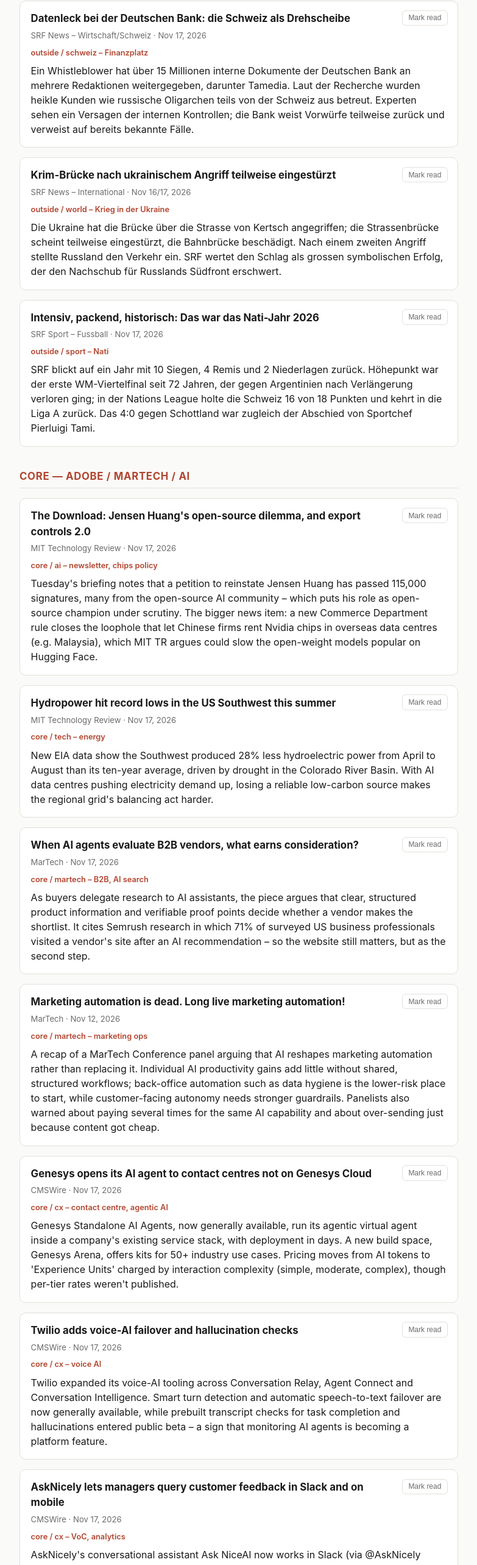
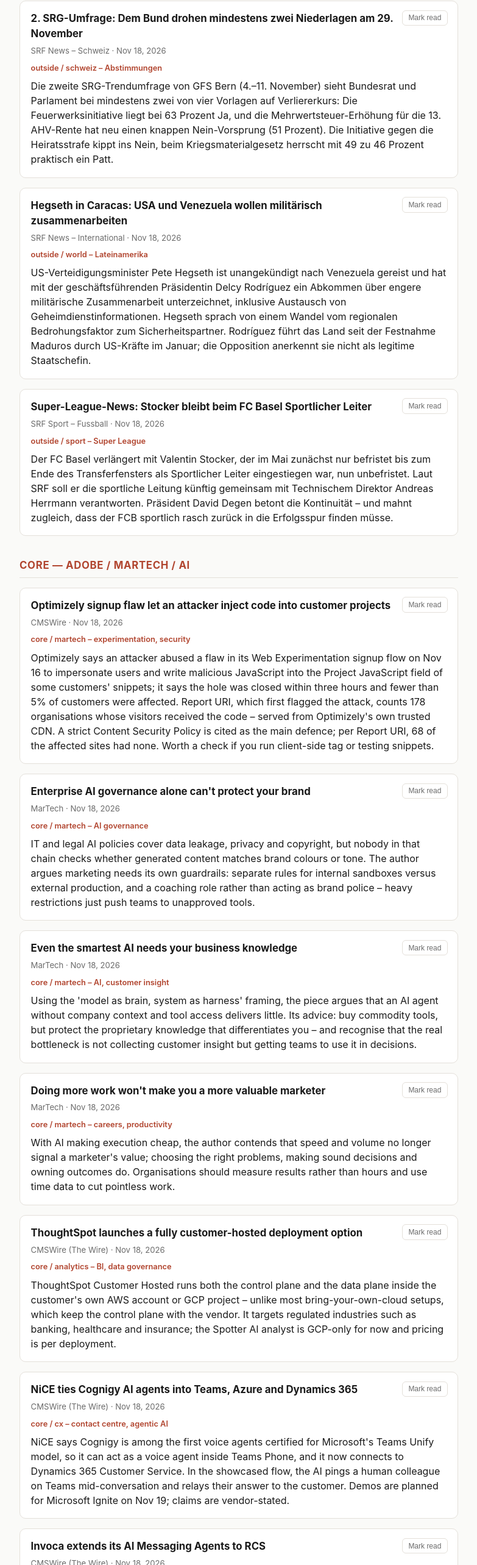
Before and after one commit to magicistheanswer/news-digest, a plain HTML site: page docs/index.html in a window 1280 px wide. Shown: the part 213-2780 px from the top of the page at 61% size, without its empty margins (248-1031 px from the left). Drawn offline with Linux system fonts and the light colour scheme.

Commit message:
Digest 2026-11-19: 11 articles (8 core / 3 outside)
Skipped: Adobe blog/newsroom (nothing new), MeasureCamp (events only),
Kicker (international break, nothing confirmably dated), BBC News/Sport
(not reachable by search tool). Direct RSS still blocked; WebSearch fallback.

Co-Authored-By: Claude Opus 5.5 <noreply@anthropic.com>
Claude-Session: https://claude.ai/code/session_01ML879BnzZtorUysLbsEzr7

```diff
--- a/docs/index.html
+++ b/docs/index.html
@@ -3,7 +3,7 @@
 <head>
 <meta charset="UTF-8">
 <meta name="viewport" content="width=device-width, initial-scale=1.0">
-<title>Morning News Digest — 2026-11-18</title>
+<title>Morning News Digest — 2026-11-19</title>
 <style>
   :root {
     color-scheme: light dark;
@@ -95,99 +95,100 @@
 </head>
 <body>
 <!--
-  Run notes (2026-11-18, Wednesday):
-  - Direct RSS/Atom fetching still blocked (curl to all feed hosts fails; WebFetch reports ENOTFOUND for technologyreview.com, martech.org, srf.ch). Fallback: WebSearch scoped per source domain; dates taken from dated URLs or explicit date follow-up searches.
-  - Used (8 core / 3 outside): MIT TR The Download + Hydropower (Nov 17, dated URLs). MarTech B2B-vendors/AI agents (Nov 17) and marketing-automation panel recap (Nov 12, per article page). CMSWire Genesys standalone agents, Twilio voice AI, AskNicely Slack/mobile (all Nov 17 per follow-up searches). AEM Cloud Service 2026.11.0 release notes (feature activation Nov 19). SRF Deutsche-Bank leak / Swiss hub (Nov 17), SRF Krim-Brücke (Nov 16/17), SRF Sport Nati-Jahr 2026 review (Nov 17, also in Tagesschau 17.11.).
-  - Skipped: Adobe Experience Cloud blog / Adobe newsroom (nothing after Nov 11). MeasureCamp (event pages only; MeasureCamp Zurich Sat Nov 21). Kicker Bundesliga (international break, matchday resumes Fri Nov 20; nothing confirmably dated Nov 17-18). BBC News / BBC Sport (domains not reachable by the search tool). MarTech personalization/consumer-trust and "AI search is an organizational problem" (dates not confirmable); composable-martech piece (Nov 11, at the edge of the window, skipped for variety). CMSWire Bloomreach/AthenaHQ (same story shown yesterday via MarTech). SRF Cremo/Raclette (no confirmably fresh article page found). Marketo Nov '26 release (details not confirmable).
-  - Dedup: Huang petition already covered Nov 17 - today's Download included for the new export-control rule. Freshness beats quota per CLAUDE.md (11 articles). Layout: Outside above Core; Mark-read via localStorage kept.
+  Run notes (2026-11-19, Thursday):
+  - Direct RSS/Atom fetching still blocked (curl to all feed hosts returns no connection; WebFetch ENOTFOUND for martech.org). Fallback: WebSearch scoped per source domain; publish dates taken from dated URLs or explicit follow-up searches.
+  - Used (8 core / 3 outside): CMSWire Optimizely incident, ThoughtSpot Customer Hosted, NiCE x Microsoft, Invoca RCS (all Nov 18 per follow-up searches). MarTech AI-governance/brand, business-knowledge, "doing more work" (all Nov 18). MIT TR Osmo smell model (Nov 18, dated URL). SRF 2. SRG-Umfrage (Nov 18), SRF Hegseth in Caracas (Nov 18), SRF Sport Stocker bleibt beim FCB (Nov 18).
+  - Skipped: Adobe Experience Cloud blog / newsroom (nothing new after the MAX announcements of Nov 4-11, all already shown or older; AJO November release-notes URL was already shown Nov 13, AEM 2026.11.0 shown Nov 18). MeasureCamp (event pages only; MeasureCamp Zurich Sat Nov 21). Kicker Bundesliga (international break, search returned only mis-dated transfer pages; nothing confirmably dated Nov 18). BBC News / BBC Sport (domains not reachable by the search tool). MIT TR "The Download" Nov 18 (leads with the Osmo story included separately, plus hydropower shown yesterday) and the AI Hype Index (title/content inconsistent in results, not confirmable).
+  - Also fresh but left out for the 75/25 mix: SRF USZ/Maisano settlements (Nov 18), WHO antibiotic-resistance warning.
+  - Freshness beats quota per CLAUDE.md (11 articles). Layout: Outside above Core; Mark-read via localStorage kept.
 -->
 <div class="wrap">
   <header>
     <h1>Morning News Digest</h1>
-    <div class="date">Wednesday, November 18, 2026 · 11 articles</div>
+    <div class="date">Thursday, November 19, 2026 · 11 articles</div>
     <button id="reset-read" class="reset-read" type="button">Reset read articles</button>
   </header>
   <h2 class="section">Outside — Schweiz / Weltgeschehen / Sport</h2>
-  <article class="card" data-link="https://www.srf.ch/news/wirtschaft/datenleck-bei-deutsche-bank-die-schweiz-als-drehscheibe-fuer-heikle-geschaefte-mit-oligarchen">
+  <article class="card" data-link="https://www.srf.ch/news/schweiz/2-srg-umfrage-auf-einen-blick-dem-bund-drohen-mindestens-zwei-niederlagen">
     <button class="mark-read" type="button">Mark read</button>
-    <h3><a href="https://www.srf.ch/news/wirtschaft/datenleck-bei-deutsche-bank-die-schweiz-als-drehscheibe-fuer-heikle-geschaefte-mit-oligarchen">Datenleck bei der Deutschen Bank: die Schweiz als Drehscheibe</a></h3>
-    <div class="meta">SRF News – Wirtschaft/Schweiz · Nov 17, 2026</div>
-    <div class="why">outside / schweiz – Finanzplatz</div>
-    <p class="summary">Ein Whistleblower hat über 15 Millionen interne Dokumente der Deutschen Bank an mehrere Redaktionen weitergegeben, darunter Tamedia. Laut der Recherche wurden heikle Kunden wie russische Oligarchen teils von der Schweiz aus betreut. Experten sehen ein Versagen der internen Kontrollen; die Bank weist Vorwürfe teilweise zurück und verweist auf bereits bekannte Fälle.</p>
+    <h3><a href="https://www.srf.ch/news/schweiz/2-srg-umfrage-auf-einen-blick-dem-bund-drohen-mindestens-zwei-niederlagen">2. SRG-Umfrage: Dem Bund drohen mindestens zwei Niederlagen am 29. November</a></h3>
+    <div class="meta">SRF News – Schweiz · Nov 18, 2026</div>
+    <div class="why">outside / schweiz – Abstimmungen</div>
+    <p class="summary">Die zweite SRG-Trendumfrage von GFS Bern (4.–11. November) sieht Bundesrat und Parlament bei mindestens zwei von vier Vorlagen auf Verliererkurs: Die Feuerwerksinitiative liegt bei 63 Prozent Ja, und die Mehrwertsteuer-Erhöhung für die 13. AHV-Rente hat neu einen knappen Nein-Vorsprung (51 Prozent). Die Initiative gegen die Heiratsstrafe kippt ins Nein, beim Kriegsmaterialgesetz herrscht mit 49 zu 46 Prozent praktisch ein Patt.</p>
   </article>
-  <article class="card" data-link="https://www.srf.ch/news/international/nach-ukrainischem-beschuss-krim-bruecke-teilweise-eingestuerzt-was-der-angriff-bedeutet">
+  <article class="card" data-link="https://www.srf.ch/news/international/usa/hegseth-in-caracas-die-usa-und-venezuela-wollen-militaerisch-zusammenarbeiten">
     <button class="mark-read" type="button">Mark read</button>
-    <h3><a href="https://www.srf.ch/news/international/nach-ukrainischem-beschuss-krim-bruecke-teilweise-eingestuerzt-was-der-angriff-bedeutet">Krim-Brücke nach ukrainischem Angriff teilweise eingestürzt</a></h3>
-    <div class="meta">SRF News – International · Nov 16/17, 2026</div>
-    <div class="why">outside / world – Krieg in der Ukraine</div>
-    <p class="summary">Die Ukraine hat die Brücke über die Strasse von Kertsch angegriffen; die Strassenbrücke scheint teilweise eingestürzt, die Bahnbrücke beschädigt. Nach einem zweiten Angriff stellte Russland den Verkehr ein. SRF wertet den Schlag als grossen symbolischen Erfolg, der den Nachschub für Russlands Südfront erschwert.</p>
+    <h3><a href="https://www.srf.ch/news/international/usa/hegseth-in-caracas-die-usa-und-venezuela-wollen-militaerisch-zusammenarbeiten">Hegseth in Caracas: USA und Venezuela wollen militärisch zusammenarbeiten</a></h3>
+    <div class="meta">SRF News – International · Nov 18, 2026</div>
+    <div class="why">outside / world – Lateinamerika</div>
+    <p class="summary">US-Verteidigungsminister Pete Hegseth ist unangekündigt nach Venezuela gereist und hat mit der geschäftsführenden Präsidentin Delcy Rodríguez ein Abkommen über engere militärische Zusammenarbeit unterzeichnet, inklusive Austausch von Geheimdienstinformationen. Hegseth sprach von einem Wandel vom regionalen Bedrohungsfaktor zum Sicherheitspartner. Rodríguez führt das Land seit der Festnahme Maduros durch US-Kräfte im Januar; die Opposition anerkennt sie nicht als legitime Staatschefin.</p>
   </article>
-  <article class="card" data-link="https://www.srf.ch/sport/fussball/nationalmannschaft/wm-viertelfinal-als-highlight-intensiv-packend-historisch-das-war-das-nati-jahr-2026">
+  <article class="card" data-link="https://www.srf.ch/sport/fussball/super-league/news-aus-der-super-league-stocker-bleibt-bei-basel-sportlicher-leiter">
     <button class="mark-read" type="button">Mark read</button>
-    <h3><a href="https://www.srf.ch/sport/fussball/nationalmannschaft/wm-viertelfinal-als-highlight-intensiv-packend-historisch-das-war-das-nati-jahr-2026">Intensiv, packend, historisch: Das war das Nati-Jahr 2026</a></h3>
-    <div class="meta">SRF Sport – Fussball · Nov 17, 2026</div>
-    <div class="why">outside / sport – Nati</div>
-    <p class="summary">SRF blickt auf ein Jahr mit 10 Siegen, 4 Remis und 2 Niederlagen zurück. Höhepunkt war der erste WM-Viertelfinal seit 72 Jahren, der gegen Argentinien nach Verlängerung verloren ging; in der Nations League holte die Schweiz 16 von 18 Punkten und kehrt in die Liga A zurück. Das 4:0 gegen Schottland war zugleich der Abschied von Sportchef Pierluigi Tami.</p>
+    <h3><a href="https://www.srf.ch/sport/fussball/super-league/news-aus-der-super-league-stocker-bleibt-bei-basel-sportlicher-leiter">Super-League-News: Stocker bleibt beim FC Basel Sportlicher Leiter</a></h3>
+    <div class="meta">SRF Sport – Fussball · Nov 18, 2026</div>
+    <div class="why">outside / sport – Super League</div>
+    <p class="summary">Der FC Basel verlängert mit Valentin Stocker, der im Mai zunächst nur befristet bis zum Ende des Transferfensters als Sportlicher Leiter eingestiegen war, nun unbefristet. Laut SRF soll er die sportliche Leitung künftig gemeinsam mit Technischem Direktor Andreas Herrmann verantworten. Präsident David Degen betont die Kontinuität – und mahnt zugleich, dass der FCB sportlich rasch zurück in die Erfolgsspur finden müsse.</p>
   </article>
   <h2 class="section">Core — Adobe / Martech / AI</h2>
-  <article class="card" data-link="https://www.technologyreview.com/2026/11/17/1148679/the-download-jensen-huang-open-source-ai-cognitive-immortality/">
+  <article class="card" data-link="https://www.cmswire.com/digital-experience/optimizely-works-through-web-experimentation-security-incident/">
     <button class="mark-read" type="button">Mark read</button>
-    <h3><a href="https://www.technologyreview.com/2026/11/17/1148679/the-download-jensen-huang-open-source-ai-cognitive-immortality/">The Download: Jensen Huang&#x27;s open-source dilemma, and export controls 2.0</a></h3>
-    <div class="meta">MIT Technology Review · Nov 17, 2026</div>
-    <div class="why">core / ai – newsletter, chips policy</div>
-    <p class="summary">Tuesday&#x27;s briefing notes that a petition to reinstate Jensen Huang has passed 115,000 signatures, many from the open-source AI community – which puts his role as open-source champion under scrutiny. The bigger news item: a new Commerce Department rule closes the loophole that let Chinese firms rent Nvidia chips in overseas data centres (e.g. Malaysia), which MIT TR argues could slow the open-weight models popular on Hugging Face.</p>
+    <h3><a href="https://www.cmswire.com/digital-experience/optimizely-works-through-web-experimentation-security-incident/">Optimizely signup flaw let an attacker inject code into customer projects</a></h3>
+    <div class="meta">CMSWire · Nov 18, 2026</div>
+    <div class="why">core / martech – experimentation, security</div>
+    <p class="summary">Optimizely says an attacker abused a flaw in its Web Experimentation signup flow on Nov 16 to impersonate users and write malicious JavaScript into the Project JavaScript field of some customers&#x27; snippets; it says the hole was closed within three hours and fewer than 5% of customers were affected. Report URI, which first flagged the attack, counts 178 organisations whose visitors received the code – served from Optimizely&#x27;s own trusted CDN. A strict Content Security Policy is cited as the main defence; per Report URI, 68 of the affected sites had none. Worth a check if you run client-side tag or testing snippets.</p>
   </article>
-  <article class="card" data-link="https://www.technologyreview.com/2026/11/17/1148742/hydropower-drought-colorado-river/">
+  <article class="card" data-link="https://martech.org/enterprise-ai-governance-alone-cant-protect-your-brand/">
     <button class="mark-read" type="button">Mark read</button>
-    <h3><a href="https://www.technologyreview.com/2026/11/17/1148742/hydropower-drought-colorado-river/">Hydropower hit record lows in the US Southwest this summer</a></h3>
-    <div class="meta">MIT Technology Review · Nov 17, 2026</div>
-    <div class="why">core / tech – energy</div>
-    <p class="summary">New EIA data show the Southwest produced 28% less hydroelectric power from April to August than its ten-year average, driven by drought in the Colorado River Basin. With AI data centres pushing electricity demand up, losing a reliable low-carbon source makes the regional grid&#x27;s balancing act harder.</p>
+    <h3><a href="https://martech.org/enterprise-ai-governance-alone-cant-protect-your-brand/">Enterprise AI governance alone can&#x27;t protect your brand</a></h3>
+    <div class="meta">MarTech · Nov 18, 2026</div>
+    <div class="why">core / martech – AI governance</div>
+    <p class="summary">IT and legal AI policies cover data leakage, privacy and copyright, but nobody in that chain checks whether generated content matches brand colours or tone. The author argues marketing needs its own guardrails: separate rules for internal sandboxes versus external production, and a coaching role rather than acting as brand police – heavy restrictions just push teams to unapproved tools.</p>
   </article>
-  <article class="card" data-link="https://martech.org/when-ai-agents-evaluate-b2b-vendors-what-earns-consideration/">
+  <article class="card" data-link="https://martech.org/even-the-smartest-ai-needs-your-business-knowledge/">
     <button class="mark-read" type="button">Mark read</button>
-    <h3><a href="https://martech.org/when-ai-agents-evaluate-b2b-vendors-what-earns-consideration/">When AI agents evaluate B2B vendors, what earns consideration?</a></h3>
-    <div class="meta">MarTech · Nov 17, 2026</div>
-    <div class="why">core / martech – B2B, AI search</div>
-    <p class="summary">As buyers delegate research to AI assistants, the piece argues that clear, structured product information and verifiable proof points decide whether a vendor makes the shortlist. It cites Semrush research in which 71% of surveyed US business professionals visited a vendor&#x27;s site after an AI recommendation – so the website still matters, but as the second step.</p>
+    <h3><a href="https://martech.org/even-the-smartest-ai-needs-your-business-knowledge/">Even the smartest AI needs your business knowledge</a></h3>
+    <div class="meta">MarTech · Nov 18, 2026</div>
+    <div class="why">core / martech – AI, customer insight</div>
+    <p class="summary">Using the &#x27;model as brain, system as harness&#x27; framing, the piece argues that an AI agent without company context and tool access delivers little. Its advice: buy commodity tools, but protect the proprietary knowledge that differentiates you – and recognise that the real bottleneck is not collecting customer insight but getting teams to use it in decisions.</p>
   </article>
-  <article class="card" data-link="https://martech.org/marketing-automation-is-dead-long-live-marketing-automation/">
+  <article class="card" data-link="https://martech.org/doing-more-work-wont-make-you-a-more-valuable-marketer/">
     <button class="mark-read" type="button">Mark read</button>
-    <h3><a href="https://martech.org/marketing-automation-is-dead-long-live-marketing-automation/">Marketing automation is dead. Long live marketing automation!</a></h3>
-    <div class="meta">MarTech · Nov 12, 2026</div>
-    <div class="why">core / martech – marketing ops</div>
-    <p class="summary">A recap of a MarTech Conference panel arguing that AI reshapes marketing automation rather than replacing it. Individual AI productivity gains add little without shared, structured workflows; back-office automation such as data hygiene is the lower-risk place to start, while customer-facing autonomy needs stronger guardrails. Panelists also warned about paying several times for the same AI capability and about over-sending just because content got cheap.</p>
+    <h3><a href="https://martech.org/doing-more-work-wont-make-you-a-more-valuable-marketer/">Doing more work won&#x27;t make you a more valuable marketer</a></h3>
+    <div class="meta">MarTech · Nov 18, 2026</div>
+    <div class="why">core / martech – careers, productivity</div>
+    <p class="summary">With AI making execution cheap, the author contends that speed and volume no longer signal a marketer&#x27;s value; choosing the right problems, making sound decisions and owning outcomes do. Organisations should measure results rather than hours and use time data to cut pointless work.</p>
   </article>
-  <article class="card" data-link="https://www.cmswire.com/contact-center/genesys-opens-its-ai-agent-to-contact-centers-not-on-genesys-cloud/">
+  <article class="card" data-link="https://www.cmswire.com/the-wire/thoughtspot-introduces-customer-hosted-deployment/">
     <button class="mark-read" type="button">Mark read</button>
-    <h3><a href="https://www.cmswire.com/contact-center/genesys-opens-its-ai-agent-to-contact-centers-not-on-genesys-cloud/">Genesys opens its AI agent to contact centres not on Genesys Cloud</a></h3>
-    <div class="meta">CMSWire · Nov 17, 2026</div>
+    <h3><a href="https://www.cmswire.com/the-wire/thoughtspot-introduces-customer-hosted-deployment/">ThoughtSpot launches a fully customer-hosted deployment option</a></h3>
+    <div class="meta">CMSWire (The Wire) · Nov 18, 2026</div>
+    <div class="why">core / analytics – BI, data governance</div>
+    <p class="summary">ThoughtSpot Customer Hosted runs both the control plane and the data plane inside the customer&#x27;s own AWS account or GCP project – unlike most bring-your-own-cloud setups, which keep the control plane with the vendor. It targets regulated industries such as banking, healthcare and insurance; the Spotter AI analyst is GCP-only for now and pricing is per deployment.</p>
+  </article>
+  <article class="card" data-link="https://www.cmswire.com/the-wire/nice-unites-ai-and-human-agents-with-microsoft-on-one-connected-customer-service-stack/">
+    <button class="mark-read" type="button">Mark read</button>
+    <h3><a href="https://www.cmswire.com/the-wire/nice-unites-ai-and-human-agents-with-microsoft-on-one-connected-customer-service-stack/">NiCE ties Cognigy AI agents into Teams, Azure and Dynamics 365</a></h3>
+    <div class="meta">CMSWire (The Wire) · Nov 18, 2026</div>
     <div class="why">core / cx – contact centre, agentic AI</div>
-    <p class="summary">Genesys Standalone AI Agents, now generally available, run its agentic virtual agent inside a company&#x27;s existing service stack, with deployment in days. A new build space, Genesys Arena, offers kits for 50+ industry use cases. Pricing moves from AI tokens to &#x27;Experience Units&#x27; charged by interaction complexity (simple, moderate, complex), though per-tier rates weren&#x27;t published.</p>
+    <p class="summary">NiCE says Cognigy is among the first voice agents certified for Microsoft&#x27;s Teams Unify model, so it can act as a voice agent inside Teams Phone, and it now connects to Dynamics 365 Customer Service. In the showcased flow, the AI pings a human colleague on Teams mid-conversation and relays their answer to the customer. Demos are planned for Microsoft Ignite on Nov 19; claims are vendor-stated.</p>
   </article>
-  <article class="card" data-link="https://www.cmswire.com/contact-center/twilio-expands-voice-ai-stack-with-8-new-features/">
+  <article class="card" data-link="https://www.cmswire.com/the-wire/invoca-messaging-agents-turn-rcs-into-an-ai-powered-revenue-channel/">
     <button class="mark-read" type="button">Mark read</button>
-    <h3><a href="https://www.cmswire.com/contact-center/twilio-expands-voice-ai-stack-with-8-new-features/">Twilio adds voice-AI failover and hallucination checks</a></h3>
-    <div class="meta">CMSWire · Nov 17, 2026</div>
-    <div class="why">core / cx – voice AI</div>
-    <p class="summary">Twilio expanded its voice-AI tooling across Conversation Relay, Agent Connect and Conversation Intelligence. Smart turn detection and automatic speech-to-text failover are now generally available, while prebuilt transcript checks for task completion and hallucinations entered public beta – a sign that monitoring AI agents is becoming a platform feature.</p>
+    <h3><a href="https://www.cmswire.com/the-wire/invoca-messaging-agents-turn-rcs-into-an-ai-powered-revenue-channel/">Invoca extends its AI Messaging Agents to RCS</a></h3>
+    <div class="meta">CMSWire (The Wire) · Nov 18, 2026</div>
+    <div class="why">core / martech – conversational marketing</div>
+    <p class="summary">Invoca&#x27;s Messaging Agents can now open rich RCS conversations from Google searches, web forms, scheduling, checkout and phone calls. Marketers build cards and quick-reply buttons in Agent Studio without developers, with a preview of the SMS fallback. It is live now but does not yet support conversations involving protected health information.</p>
   </article>
-  <article class="card" data-link="https://www.cmswire.com/customer-experience/asknicely-brings-conversational-ai-to-slack-mobile/">
+  <article class="card" data-link="https://www.technologyreview.com/2026/11/18/1148816/smell-startup-osmo-ai-nose-good-as-humans/">
     <button class="mark-read" type="button">Mark read</button>
-    <h3><a href="https://www.cmswire.com/customer-experience/asknicely-brings-conversational-ai-to-slack-mobile/">AskNicely lets managers query customer feedback in Slack and on mobile</a></h3>
-    <div class="meta">CMSWire · Nov 17, 2026</div>
-    <div class="why">core / cx – VoC, analytics</div>
-    <p class="summary">AskNicely&#x27;s conversational assistant Ask NiceAI now works in Slack (via @AskNicely mentions) and in its mobile app, returning answers, charts and suggested next steps from survey and review data. It respects existing permissions, needs the NiceAI add-on and targets frontline managers who rarely open a CX dashboard.</p>
-  </article>
-  <article class="card" data-link="https://experienceleague.adobe.com/en/docs/experience-manager-cloud-service/content/release-notes/release-notes/release-notes-current">
-    <button class="mark-read" type="button">Mark read</button>
-    <h3><a href="https://experienceleague.adobe.com/en/docs/experience-manager-cloud-service/content/release-notes/release-notes/release-notes-current">AEM as a Cloud Service 2026.11.0: Java 25 and more</a></h3>
-    <div class="meta">Adobe Experience League · feature activation Nov 19, 2026</div>
-    <div class="why">core / adobe – AEM</div>
-    <p class="summary">The November feature release activates on Nov 19 after the Nov 9–11 update window. Highlights include opt-in Java 25 builds and runtimes via Cloud Manager, a private beta that combines Edge Delivery Services with classic AEM authoring, AI search in Content Hub, and OpenTelemetry for APM in limited availability. JWT credentials are deprecated in favour of OAuth server-to-server.</p>
+    <h3><a href="https://www.technologyreview.com/2026/11/18/1148816/smell-startup-osmo-ai-nose-good-as-humans/">This smell startup says its AI nose is as good as a human&#x27;s</a></h3>
+    <div class="meta">MIT Technology Review · Nov 18, 2026</div>
+    <div class="why">core / ai – foundation models</div>
+    <p class="summary">Osmo calls its model the first foundation model for smell, trained on a proprietary dataset of more than 10 million human labels, and claims it matches an average person at detecting and telling odours apart. The tech is already used for commercial fragrances and for spotting counterfeit sneakers, with airport threat detection and diagnostics as longer-term goals. Smell scientists quoted in the piece question how well some of the marketing claims are documented.</p>
   </article>
   <footer>
-    Generated automatically. Summaries are original wording based on source headlines and reporting, not reproductions of article text — follow the links for full stories. No Bundesliga item today (matchday resumes Friday, Nov 20). Reminder: MeasureCamp Zurich is this Saturday, Nov 21.
+    Generated automatically. Summaries are original wording based on source headlines and reporting, not reproductions of article text — follow the links for full stories. No Adobe or Bundesliga item today (nothing new and confirmably dated). Reminder: MeasureCamp Zurich is this Saturday, Nov 21; Swiss federal votes on Nov 29.
   </footer>
 </div>
 <script>
```
Also changed, not shown: data/history.json (+55 -45 lines).
